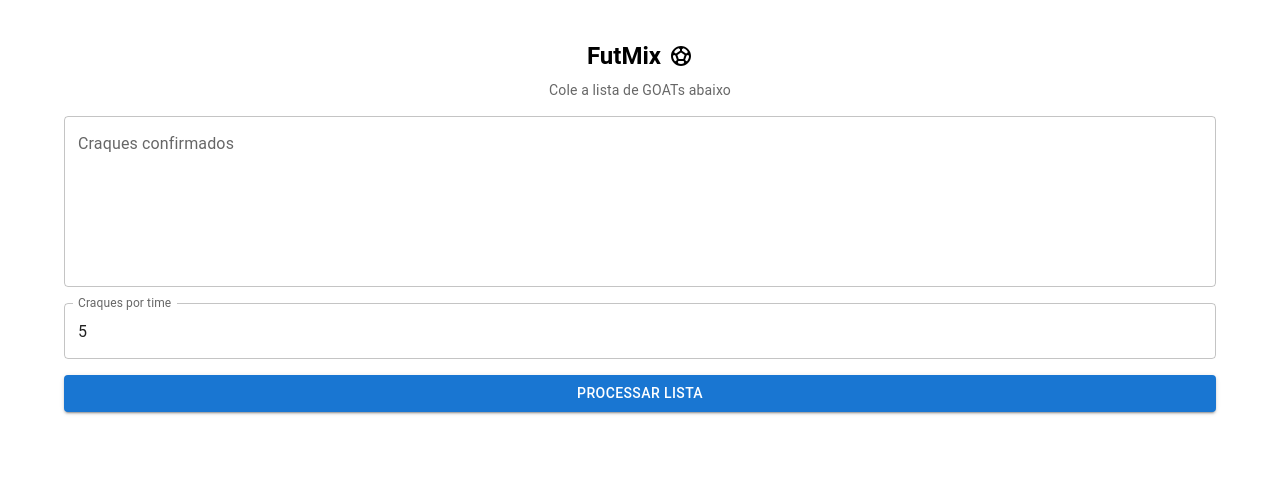
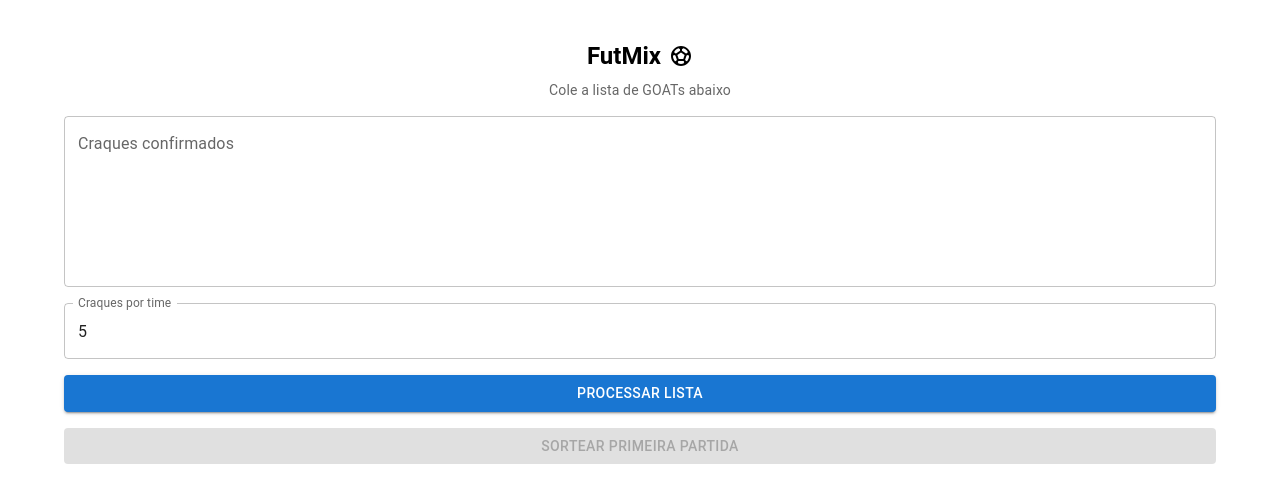
Before and after one commit to thiagoribeirods/fut-mix, a React (Vite) app: page / in a window 1280 px wide. Shown: the top 502 px of the page. Built offline with nearby package versions, Linux system fonts and the light colour scheme.

Commit message:
feature: alertas com sweetalert2 implementado

```diff
--- a/package.json
+++ b/package.json
@@ -16,7 +16,9 @@
     "@mui/icons-material": "^7.3.6",
     "@mui/material": "^7.3.6",
     "react": "^19.2.0",
-    "react-dom": "^19.2.0"
+    "react-dom": "^19.2.0",
+    "sweetalert2": "^11.26.17",
+    "sweetalert2-react-content": "^5.1.1"
   },
   "devDependencies": {
     "@eslint/js": "^9.39.1",
--- a/src/App.jsx
+++ b/src/App.jsx
@@ -68,7 +68,8 @@ const App = () => {
       />
 
       {/* Times sorteados */}
-      <ShuffledTeams shuffledTeams={shuffledTeams} />
+      <ShuffledTeams shuffledTeams={shuffledTeams}
+        hasTeamsDrawn={shuffledTeams.length > 0} playersPerTeam={playersPerTeam}/>
 
     </Container>
   );
--- a/src/components/Form.jsx
+++ b/src/components/Form.jsx
@@ -1,9 +1,34 @@
 import { Button, TextField, Typography } from "@mui/material";
 import { extractPlayers } from "../utils/ExtractPlayers";
 
-const Form = ({names, setNames, setPlayers, playersPerTeam, setPlayersPerTeam, setShuffledTeams}) => {
+import Swal from 'sweetalert2'
+import withReactContent from 'sweetalert2-react-content'
+
+
+const Form = ({ names, setNames, setPlayers, playersPerTeam, setPlayersPerTeam, setShuffledTeams }) => {
+
+    const MySwal = withReactContent(Swal)
+
 
     const handleMix = () => {
+
+        if (names.trim() === "") {
+            MySwal.fire({
+                title: "Atenção craque!",
+                text: "Por favor, insira a lista de jogadores antes de processar.",
+                icon: "warning",
+                confirmButtonText: "Ok"
+            }).then(() => {
+                MySwal.fire({
+                    title: "Dica de Ouro",
+                    html:  `A lista deverá estar no formato: <br> 1 - nome1 <br> 2- Nome2 <br> 3- Nome3 \n ...`,
+                    icon: "info",
+                    confirmButtonText: "Valeu!"
+                })
+            });
+            return;
+        }
+
         const namesList = extractPlayers(names);
         setPlayers(
             namesList.map(name => ({
--- a/src/components/PlayersList.jsx
+++ b/src/components/PlayersList.jsx
@@ -1,4 +1,5 @@
 import { Button, Checkbox, Divider, Grid, List, ListItem, ListItemText, Typography } from "@mui/material";
+import { useState } from "react";
 
 const PlayersList = ({ players, setPlayers, handleDrawTeams }) => {
 
@@ -92,6 +93,7 @@ const PlayersList = ({ players, setPlayers, handleDrawTeams }) => {
                     >
                         Sortear Times
                     </Button>
+
                 </>
             )}
         </>
--- a/src/components/ShuffledTeams.jsx
+++ b/src/components/ShuffledTeams.jsx
@@ -7,10 +7,15 @@ import {
     ListItemText,
     Typography,
     IconButton,
-    Avatar
+    Avatar,
+    Button
 } from "@mui/material";
+import { useEffect, useState } from "react";
+import { getFullTeams } from "../utils/DrawTeams";
 
-const ShuffledTeams = ({ shuffledTeams, setShuffledTeams }) => {
+const ShuffledTeams = ({ shuffledTeams, setShuffledTeams, hasTeamsDrawn, playersPerTeam }) => {
+
+    const [firstMatch, setFirstMatch] = useState(null);
 
     const handleSetCaptain = (teamIndex, playerIndex) => {
         setShuffledTeams(prev =>
@@ -25,13 +30,45 @@ const ShuffledTeams = ({ shuffledTeams, setShuffledTeams }) => {
         );
     };
 
+    const handleFirstMatch = () => {
+        if (!hasTeamsDrawn) return;
+
+        const teams = getFullTeams(shuffledTeams, playersPerTeam);
+
+        if (teams.length < 2) return;
+
+        let firstTeamIndex = Math.floor(Math.random() * teams.length);
+        let secondTeamIndex;
+
+        do {
+            secondTeamIndex = Math.floor(Math.random() * teams.length);
+        } while (secondTeamIndex === firstTeamIndex);
+
+        const result = [firstTeamIndex, secondTeamIndex];
+
+        setFirstMatch(result);
+    }
+
+    useEffect(() => {
+        console.log(firstMatch);
+    }, [firstMatch]);
+
     return (
         <>
+            <Button
+                variant="contained"
+                fullWidth
+                sx={{ mt: 2 }}
+                onClick={handleFirstMatch}
+                disabled={!hasTeamsDrawn}
+            >
+                Sortear Primeira Partida
+            </Button>
             {shuffledTeams.length > 0 && (
                 <Grid container spacing={2} mt={3}>
                     {shuffledTeams.map((team, teamIndex) => (
                         <Grid item size={{ xs: 12, xl: 12, sm: 6, md: 4, lg: 3 }} key={teamIndex}>
-                            <Card sx={{ borderRadius: 3, width: "100%", minWidth: '100%' }}>
+                            <Card sx={{ borderRadius: 3, width: "100%", minWidth: '100%', bgcolor: firstMatch && (firstMatch[0] === teamIndex || firstMatch[1] === teamIndex) ? 'success.light' : 'background.paper' }}>
                                 <CardContent>
                                     <Typography variant="h6" fontWeight="bold" gutterBottom>
                                         Time {String.fromCharCode(65 + teamIndex)}
--- a/src/utils/DrawTeams.js
+++ b/src/utils/DrawTeams.js
@@ -22,3 +22,7 @@ export const drawTeams = (players, playersPerTeam) => {
     return teams;
 
 }
+
+export const getFullTeams = (teams, playersPerTeam) => {
+    return teams.filter(team => team.length === playersPerTeam);
+}
```
Also changed, not shown: 1 other file (tests, documents, lock files or other folders).
